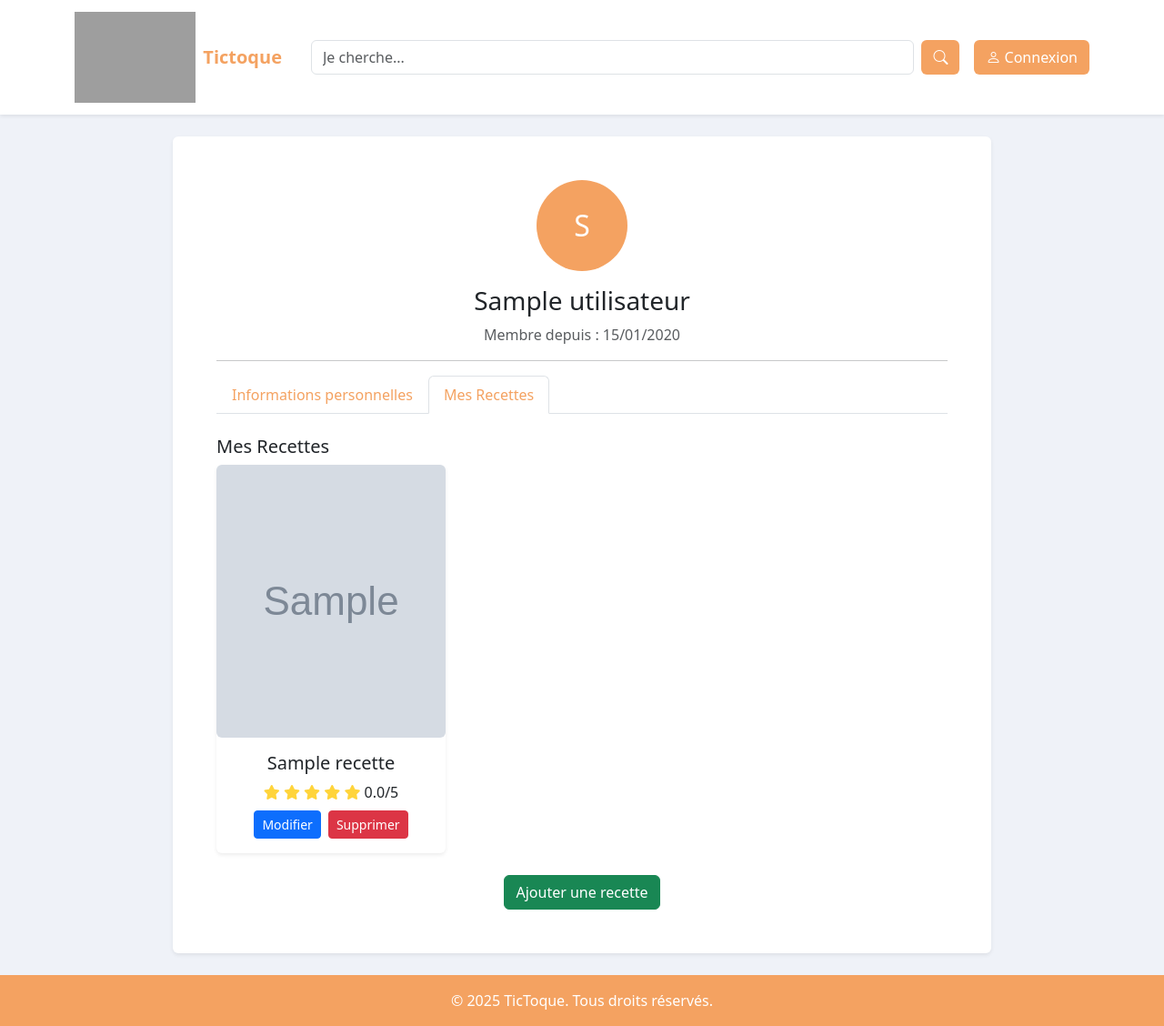
After one commit to FBEN19/Tictoque, a Symfony app: template templates/profil.html.twig in a window 1280 px wide, after a click on "Mes Recettes". The commit adds this page. Shown: the whole page at 91% size. Run offline with Twig, Linux system fonts and the light colour scheme; the template is opened without the code that fills it: most values are stand-ins (such as "Sample title", 1, 10 or a date in 2020); grey boxes marked "Sample" are stand-in pictures; some libraries are stand-ins or nearby versions; grey boxes are pictures that could not be loaded.

Commit message:
Ajout inscription, connexion et profil de l'utilisateur

```diff
--- a/src/Controller/RecetteController.php
+++ b/src/Controller/RecetteController.php
@@ -12,7 +12,7 @@ use Symfony\Component\Routing\Annotation\Route;
 
 class RecetteController extends AbstractController
 {
-    #[Route('/', name: 'app_recettes')]  // Remplacer '/recettes' par '/'
+    #[Route('/', name: 'app_home')]  // Remplacer '/recettes' par '/'
     public function index(RecetteRepository $recetteRepository, NoteRepository $noteRepository): Response
     {
         // On récupère les top recettes triées par note (note moyenne descendante)
--- a/templates/base.html.twig
+++ b/templates/base.html.twig
@@ -45,9 +45,33 @@
             </form>
 
             <!-- Bouton Connexion -->
-            <a href="./connexion.html.twig" class="btn" style="background-color : #F4A261; color:white;">
-                <i class="bi bi-person"></i> Connexion
-            </a>
+            {% if app.user %}
+                <!-- Menu utilisateur connecté -->
+                <div class="dropdown">
+                    <button class="btn dropdown-toggle" type="button" data-bs-toggle="dropdown" aria-expanded="false" style="background-color : #F4A261; color:white;">
+                        <i class="bi bi-person-circle"></i> Mon compte
+                    </button>
+                    <ul class="dropdown-menu dropdown-menu-end">
+                        <li><a class="dropdown-item" href="{{ path('app_profil') }}">Profil</a></li>
+                        <li><a class="dropdown-item" href="{{ path('app_logout') }}">Déconnexion</a></li>
+                        {% if is_granted('ROLE_ADMIN') %}
+                            <li><hr class="dropdown-divider"></li>
+                            <li><a class="dropdown-item" href="#">Gérer les utilisateurs</a></li>
+                            <li><a class="dropdown-item" href="#">Gérer les recettes</a></li>
+                        {% endif %}
+                    </ul>
+                </div>
+            {% else %}
+                <!-- Bouton Connexion -->
+                <a href="{{ path('app_login') }}" class="btn" style="background-color : #F4A261; color:white;">
+                    <i class="bi bi-person"></i> Connexion
+                </a>
+            {% endif %}
+
+            <!-- Menu hamburger pour mobile -->
+            <button class="navbar-toggler" type="button" data-bs-toggle="collapse" data-bs-target="#navbarNav" aria-controls="navbarNav" aria-expanded="false" aria-label="Toggle navigation">
+                <span class="navbar-toggler-icon"></span>
+            </button>
         </div>
     </nav>
 
--- /dev/null
+++ b/templates/profil.html.twig
@@ -0,0 +1,96 @@
+{% extends 'base.html.twig' %}
+
+{% block title %}Mon Profil{% endblock %}
+
+{% block content %}
+<div class="container mt-4">
+    <div class="bg-white shadow-sm p-5 rounded" style="max-width: 900px; margin: 0 auto;">
+        <div class="text-center">
+            <div class="profile-picture" style="width: 100px; height: 100px; border-radius: 50%; background-color: #F4A261; display: flex; align-items: center; justify-content: center; font-size: 2rem; color: white; margin: 0 auto;">
+                {{ utilisateur.nom|slice(0, 1)|upper }}
+            </div>
+            <h3 class="mt-3">{{ utilisateur.nom }}</h3>
+            <p class="text-muted">Membre depuis : {{ utilisateur.dateInscription|date('d/m/Y') }}</p>
+        </div>
+
+        <hr>
+
+        <!-- Menu de navigation -->
+        <ul class="nav nav-tabs" id="profileTab" role="tablist">
+            <li class="nav-item" role="presentation">
+                <button class="nav-link active" id="infos-tab" data-bs-toggle="tab" data-bs-target="#infos" type="button" style="color:#F4A261;" role="tab">Informations personnelles</button>
+            </li>
+            <li class="nav-item" role="presentation">
+                <button class="nav-link" id="recettes-tab" data-bs-toggle="tab" data-bs-target="#recettes" type="button" style="color:#F4A261;" role="tab">Mes Recettes</button>
+            </li>
+        </ul>
+
+        <div class="tab-content mt-4" id="profileTabContent">
+            <!-- Informations personnelles -->
+            <div class="tab-pane fade show active" id="infos" role="tabpanel">
+                <form action="{{ path('modifier_profil') }}" method="POST">
+                    <div class="row">
+                        <div class="col-md-6">
+                            <label class="form-label">Nom d'utilisateur</label>
+                            <input type="text" name="nom" class="form-control" value="{{ utilisateur.nom }}" required>
+                        </div>
+                        <div class="col-md-6">
+                            <label class="form-label">Email</label>
+                            <input type="email" name="email" class="form-control" value="{{ utilisateur.email }}" required>
+                        </div>
+                    </div>
+                    <div class="text-center mt-4">
+                        <button type="submit" class="btn" style="background-color:#F4A261; color:white;">Enregistrer</button>
+                    </div>
+                </form>
+            </div>
+
+            <!-- Mes Recettes -->
+            <div class="tab-pane fade" id="recettes" role="tabpanel">
+                <div class="mt-3">
+                    <h5>Mes Recettes</h5>
+                    <div class="row row-cols-1 row-cols-md-3 g-4">
+                        {% for recette in utilisateur.recettes %}
+                        <div class="col">
+                            <div class="card border-0 shadow-sm">
+                                <div class="position-relative">
+                                    <img src="{{ asset('images/' ~ recette.image) }}" class="card-img-top rounded" style="height:300px;" alt="{{ recette.titre }}">
+                                </div>
+                                <div class="card-body text-center">
+                                    <h5 class="card-title">{{ recette.titre }}</h5>
+                                    <p class="mb-2">
+                                        <span class="text-warning">
+                                            {% for i in 1..5 %}
+                                                {% if i <= recette.noteMoyenne %}
+                                                    <i class="fa-solid fa-star" style="color: #FFD43B;"></i>
+                                                {% else %}
+                                                    <i class="fa-regular fa-star" style="color: #FFD43B;"></i>
+                                                {% endif %}
+                                            {% endfor %}
+                                        </span>
+                                        {{ recette.noteMoyenne|number_format(1, '.', ',') }}/5
+                                    </p>
+                                    <div class="d-flex justify-content-center gap-2">
+                                        <a href="#" class="btn btn-primary btn-sm">Modifier</a>
+                                        <a href="#" class="btn btn-danger btn-sm">Supprimer</a>
+                                    </div>
+                                </div>
+                            </div>
+                        </div>
+                        {% else %}
+                        <div class="col-12 text-center">
+                            <p class="text-muted">Aucune recette publiée pour le moment.</p>
+                        </div>
+                        {% endfor %}
+                    </div>
+
+                    <!-- Bouton Ajouter -->
+                    <div class="mt-4 text-center">
+                        <a href="#" class="btn btn-success">Ajouter une recette</a>
+                    </div>
+                </div>
+            </div>
+        </div>
+    </div>
+</div>
+{% endblock %}
```
Also changed, not shown: migrations/Version20250415124510.php (added, +35 -0 lines), src/Controller/InscriptionController.php (added, +42 -0 lines), src/Controller/ProfilController.php (added, +59 -0 lines), src/Controller/SecurityController.php (added, +36 -0 lines), src/Entity/Utilisateur.php (+70 -2 lines), src/Form/InscriptionType.php (added, +31 -0 lines), templates/connexion.html.twig (added, +55 -0 lines), templates/inscription.html.twig (added, +42 -0 lines), 2 other files.
